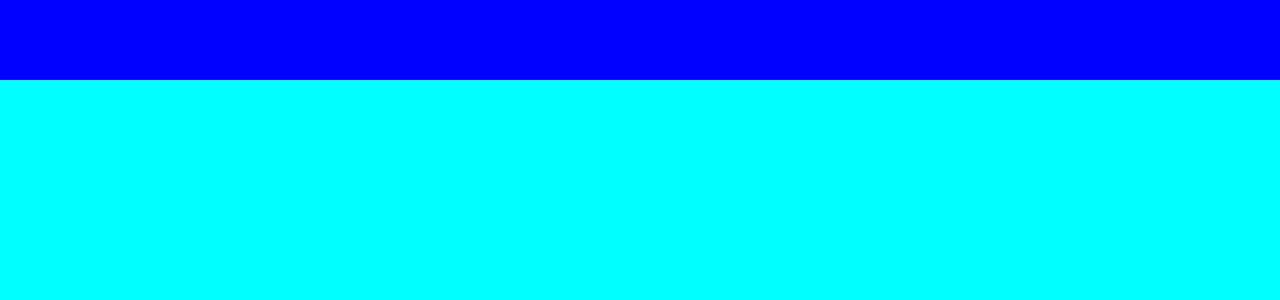
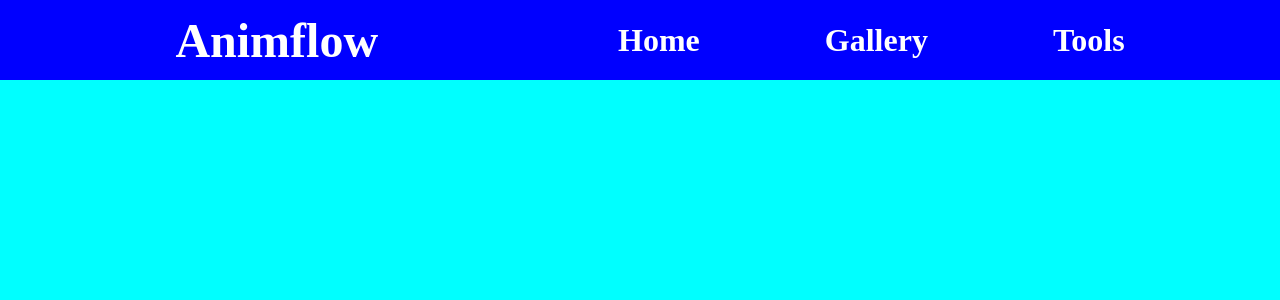
Before and after one commit to SachaBouk/Animflow, a Vue app in the folder animflow/: page /Gallery in a window 1280 px wide. Before the commit this address had no page. Shown: the top 300 px of the page. Built offline with nearby package versions, Linux system fonts and the light colour scheme.

Commit message:
add routes for Gallery and Tools + starting create Header

```diff
--- a/animflow/src/components/Header.vue
+++ b/animflow/src/components/Header.vue
@@ -1,15 +1,41 @@
 <template>
 
-    <header></header>
+    <header>
+        <div class="BarHeader">
+            <div class="alignHeader">
+                <div id="brand">
+                    <h1>Animflow</h1>
+                </div>
+                <div class="linksAlign">
+                    <div id="Home">
+                        <RouterLink :to="{ name: 'home' }">
+                            <h1>Home</h1>
+                        </RouterLink>
+                    </div>
+                    <div id="Gallery">
+                        <RouterLink :to="{ name: 'gallery' }">
+                            <h1>Gallery</h1>
+                        </RouterLink>
+                    </div>
+                    <div id="Tools">
+                        <RouterLink :to="{ name: 'tools' }">
+                            <h1>Tools</h1>
+                        </RouterLink>
+                    </div>
+                </div>
+            </div>
+        </div>
+
+
+
+    </header>
 
 </template>
 
 
 
-<style>
+<style scoped>
 header {
-    /* backdrop-filter: blur(2px);
-  -webkit-backdrop-filter: blur(2px); */
     width: 100%;
     margin: 0;
     position: fixed;
@@ -17,4 +43,55 @@ header {
     z-index: 200;
     background-color: blue;
 }
+
+.BarHeader {
+    width: 100%;
+    height: 10vh;
+    display: flex;
+    flex-direction: row;
+    align-items: center;
+    justify-content: center;
+}
+
+.alignHeader {
+    display: flex;
+    flex-direction: row;
+    justify-content: center;
+    align-items: center;
+    gap: 240px;
+}
+
+.linksAlign {
+    display: flex;
+    flex-direction: row;
+    justify-content: center;
+    align-items: center;
+    gap: 125px;
+}
+
+a {
+  text-decoration: none;
+  color: white;
+  font-size: 2em;
+}
+
+#brand h1 {
+    color: white;
+    font-size: 3em;
+    margin-left: 20px;
+}
+
+.linksAlign h1 {
+    color: white;
+    font-size: 1em;
+}
+
+#Home h1:hover, #Gallery h1:hover, #Tools h1:hover {
+    color: yellow;
+    cursor: pointer;
+}
+
+
+
+
 </style>
--- a/animflow/src/router/index.js
+++ b/animflow/src/router/index.js
@@ -1,5 +1,7 @@
 import { createRouter, createWebHistory } from 'vue-router'
 import Homeview from '@/views/Homeview.vue'
+import Galleryview from '@/views/Galleryview.vue'
+import Toolsview from '@/views/Toolsview.vue'
 
 const router = createRouter({
   history: createWebHistory(import.meta.env.BASE_URL),
@@ -8,6 +10,16 @@ const router = createRouter({
       path:"/",
       name:"home",
       component: Homeview
+    },
+    {
+      path:"/Gallery",
+      name:"gallery",
+      component: Galleryview
+    },
+    {
+      path:"/Tools",
+      name:"tools",
+      component: Toolsview
     }
 
 
--- /dev/null
+++ b/animflow/src/views/Galleryview.vue
@@ -0,0 +1,2 @@
+<template></template>
+<style></style>
--- /dev/null
+++ b/animflow/src/views/Toolsview.vue
@@ -0,0 +1,2 @@
+<template></template>
+<style></style>
```
